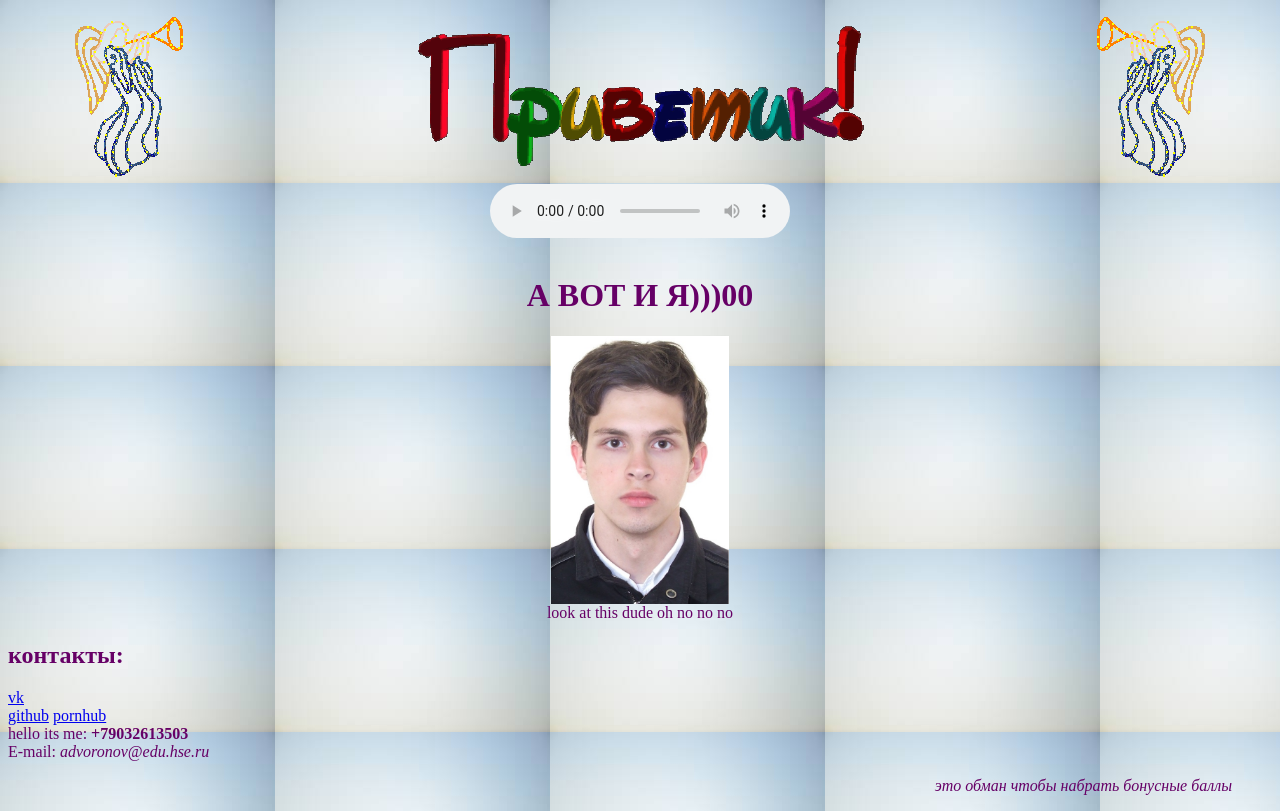
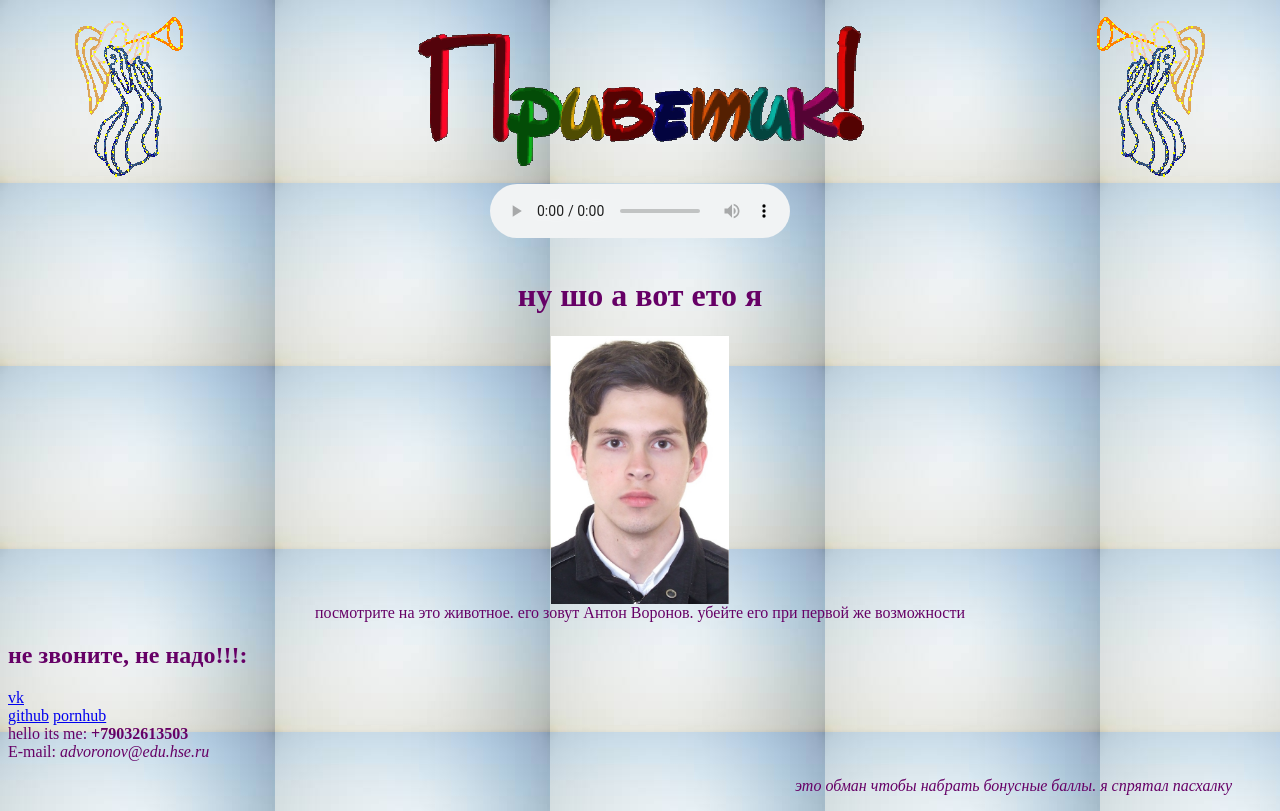
Before and after one commit to polina9153281914/laissezmoi.github.io, a plain HTML site: page index.html in a window 1280 px wide. Drawn offline with Linux system fonts and the light colour scheme.

Commit message:
русификация

```diff
--- a/index.html
+++ b/index.html
@@ -1,6 +1,6 @@
 <html>
 <head>
-	<title> OH HI </title>
+	<title> ЗДАРОВА </title>
 
 <BODY BACKGROUND="fon.jpg">
 
@@ -23,15 +23,15 @@
 <br>
 <br>
 <blockquote>
-<H1 align = center > <font color="#660066"> А ВОТ И Я)))00 </font></H1>
+<H1 align = center > <font color="#660066"> ну шо а вот ето я </font></H1>
 <center>
 <a href="8.htm"> <IMG SRC = "DSCF0406.jpg" alt="look at this dude oh no no no" border=0 width=15%></a>
 <br>
-<font color="#660066"> look at this dude oh no no no
+<font color="#660066"> посмотрите на это животное. его зовут Антон Воронов. убейте его при первой же возможности
 </blockquote>
 </center>
 
-<h2>контакты:</h2>
+<h2>не звоните, не надо!!!:</h2>
       <a href=https://vk.com/clamo/>vk</a>
       <br/>
       <a href=https://github.com/laissezmoi>github</a> <a href=https://instagram.com/chtotvoritsa>pornhub</a>
@@ -43,7 +43,7 @@
 <br>
 <center>
 <blockquote>
-<P align=right> <i> это обман чтобы набрать бонусные баллы </i></P>
+<P align=right> <i> это обман чтобы набрать бонусные баллы. я спрятал пасхалку </i></P>
 </center>
 </blockquote>
 </body>
```
